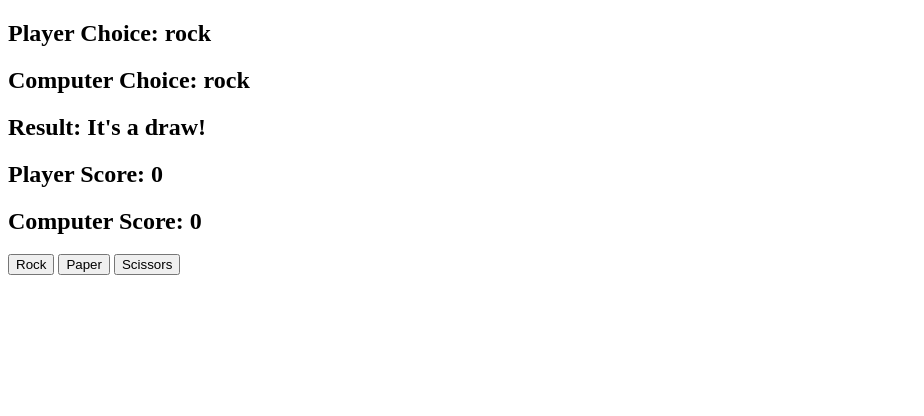
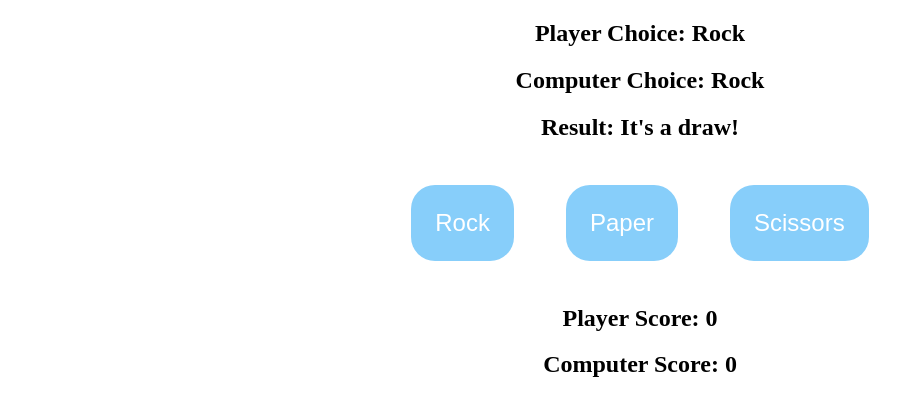
Before and after one commit to cohedx7/odin-rps-game, a plain HTML site: page index.html in a window 1280 px wide. Both pictures are taken after a click on the button "Rock". Shown: the whole page, without its empty margins (0-924 px from the left). Drawn offline with Linux system fonts and the light colour scheme.

Commit message:
updated project - game works, possibly final version

```diff
--- a/game.js
+++ b/game.js
@@ -3,18 +3,21 @@ const playerChoiceShow = document.getElementById('player-choice');
 const showResult = document.getElementById('result');
 const showPlayerScore = document.getElementById('player-score');
 const showComputerScore = document.getElementById('computer-score');
+const showAnnouncement = document.getElementById('announce');
 const possibleChoices = document.querySelectorAll('button');
 let userChoice;
 let pcChoice;
 let result;
 let playerScore = 0;
 let computerScore = 0;
+let announcement;
 
 possibleChoices.forEach(option => option.addEventListener('click', (e) => {
     userChoice = e.target.id;
-    playerChoiceShow.innerHTML = userChoice;
+    playerChoiceShow.innerHTML = userChoice.charAt(0).toUpperCase() + userChoice.slice(1);
     generateComputerChoice();
     getResult();
+    announceWinner();
 }))
 
 function generateComputerChoice() {
@@ -29,7 +32,7 @@ function generateComputerChoice() {
     if (randomNumber === 3) {
         pcChoice = "scissors";
     }
-    computerChoiceShow.innerHTML = pcChoice;
+    computerChoiceShow.innerHTML = pcChoice.charAt(0).toUpperCase() + pcChoice.slice(1);
 }
 
 function getResult() {
@@ -64,3 +67,19 @@ function getResult() {
     showPlayerScore.innerHTML = playerScore;
     showComputerScore.innerHTML = computerScore;
 }
+
+function announceWinner() {
+    if (playerScore == 5 && computerScore < 5) {
+        announcement = "Congratulations! You have won the game!";
+    }
+    else if (computerScore == 5 && playerScore < 5) {
+        announcement = "Damn, you lost! Better luck next time.";
+    }
+    else if (playerScore > 5 || computerScore > 5 ) {
+        announcement = "Game over. Hit refresh to start again."
+    }
+    else {
+        announcement = " ";
+    }
+    showAnnouncement.innerHTML = announcement;
+}
--- a/index.html
+++ b/index.html
@@ -6,20 +6,23 @@
     </head>
     <body>
         <link rel="stylesheet" href="styles.css">
-        <div>
-            <h2>Player Choice: <span id="player-choice"></span></h2>
-            <h2>Computer Choice: <span id="computer-choice"></span></h2>
+
+        <div class="choices-result">
+            <h2>Player Choice:  <span id="player-choice"></span></h2>
+            <h2>Computer Choice:  <span id="computer-choice"></span></h2>
+            <h2>Result:  <span id="result"></span></h2>
         </div>
-        <div>
-            <h2>Result: <span id="result"></span></h2>
-            <h2>Player Score: <span id="player-score"></span></h2>
-            <h2>Computer Score: <span id="computer-score"></span></h2>
-        </div>
-        <div>
+        <div class="buttons">
             <button id="rock">Rock</button>
             <button id="paper">Paper</button>
             <button id="scissors">Scissors</button>
         </div>
+        <div class="scores-announce">
+            <h2>Player Score: <span id="player-score"></span></h2>
+            <h2>Computer Score: <span id="computer-score"></span></h2>
+            <h2><span id="announce"></span></h2>
+        </div>
+
         <script src="game.js"></script>
     </body>
 </html>
--- a/styles.css
+++ b/styles.css
@@ -0,0 +1,17 @@
+h2 {
+    text-align: center;
+}
+
+.buttons {
+    text-align: center;
+}
+
+button {
+    border-radius: 24px;
+    border-style: none;
+    font-size: 24px;
+    padding: 24px;
+    margin: 24px;
+    background: lightskyblue;
+    color: white;
+}
```
Also changed, not shown: 1 other file.
